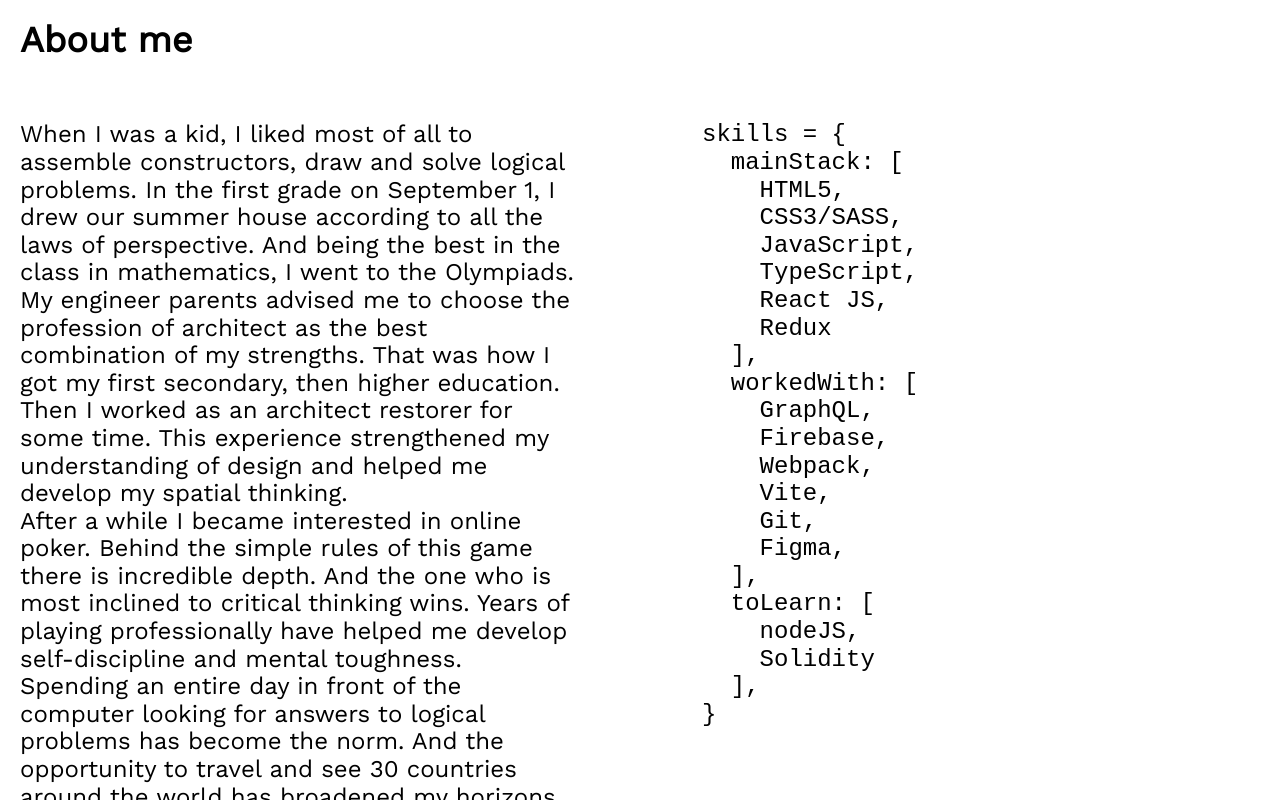
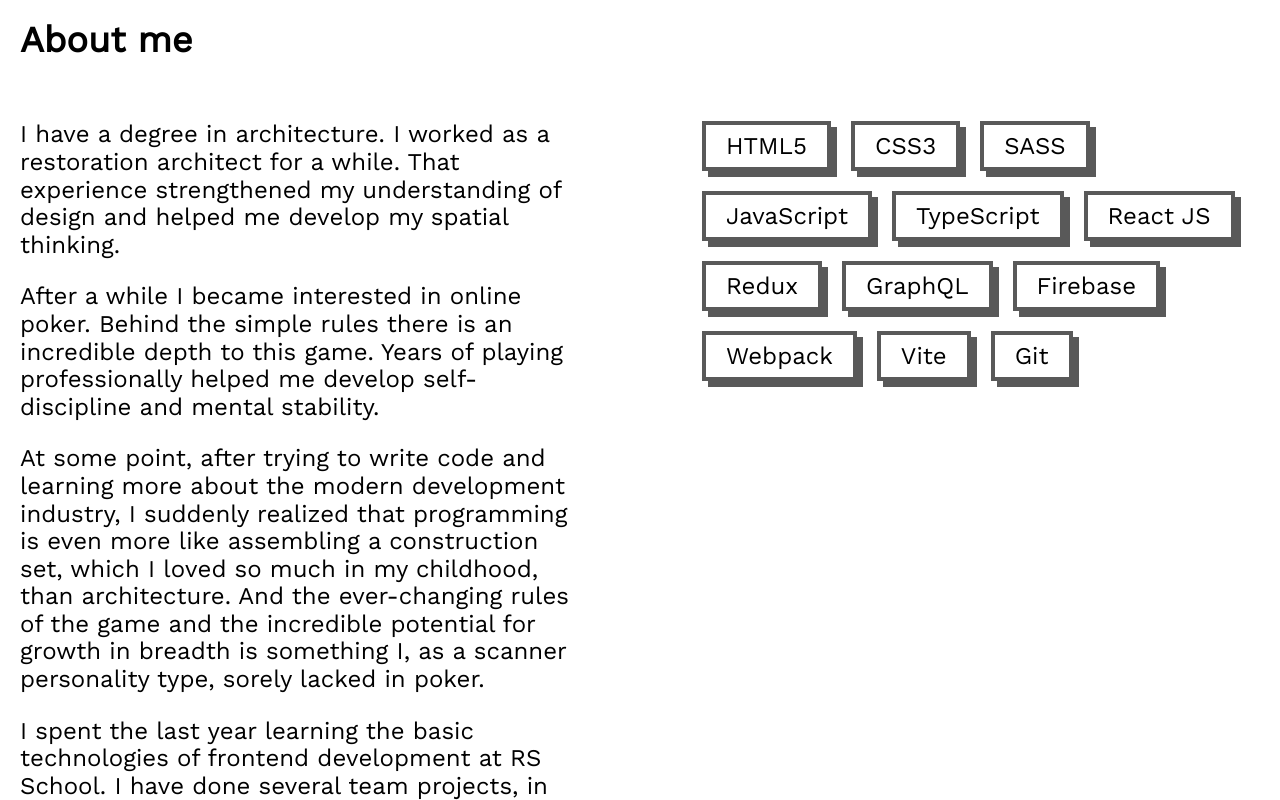
Before and after one commit to Ilichhh/portfolio-website, a React (Vite) app: page / in a window 1280 px wide. Shown: the part 860-1660 px from the top of the page. Built offline with nearby package versions, Linux system fonts and the light colour scheme.

Commit message:
feat: update about section

```diff
--- a/src/components/Header.tsx
+++ b/src/components/Header.tsx
@@ -9,7 +9,7 @@ const HeaderContainer = styled.header`
   align-items: center;
   height: 70px;
   padding: 0 70px;
-  background-color: ${theme.colors.purple};
+  background-color: ${theme.colors.bgLight};
   border-bottom: 4px solid ${theme.colors.textDark};
   transition: all 0.3s ease-in-out;
 `;
--- /dev/null
+++ b/src/components/common/Badges.tsx
@@ -0,0 +1,15 @@
+import styled from 'styled-components';
+import theme from '../../theme';
+
+export const SkillBadge = styled.span<{ color?: string; width?: string }>`
+  display: flex;
+  justify-content: center;
+  align-items: center;
+  height: 50px;
+  width: ${({ width }) => width}px;
+  padding: 20px;
+  border: 4px solid ${theme.colors.textInactive};
+  color: ${theme.colors.textDark};
+  background-color: ${({ color }) => color};
+  box-shadow: 6px 6px ${theme.colors.textInactive};
+`;
--- a/src/components/common/index.ts
+++ b/src/components/common/index.ts
@@ -6,3 +6,4 @@ export {
   TwoColumnsWrapper,
 } from './SectionElements';
 export { LinkButton } from './Buttons';
+export { SkillBadge } from './Badges';
--- a/src/components/sections/AboutSection.tsx
+++ b/src/components/sections/AboutSection.tsx
@@ -10,17 +10,28 @@ import styled from 'styled-components';
 import theme from '../../theme';
 
 import { skillsListData } from '../../data/skillsList';
+import { SkillBadge } from '../../components/common';
 
 const About = styled.div`
   flex: 1 1 0;
 `;
 
-const SkillsList = styled.pre`
+const SkillsList = styled.div`
+  display: flex;
+  flex-wrap: wrap;
+  gap: 20px;
+  align-items: start;
+  justify-content: flex-start;
+  height: 200px;
+  flex: 1 1 0;
   margin: 0;
-  flex: 1 1 0;
 `;
 
 export const AboutSection = () => {
+  const SkillsListNodes = skillsListData.map((skill) => (
+    <SkillBadge key={skill}>{skill}</SkillBadge>
+  ));
+
   return (
     <SectionWrapper id="about" bgColor={theme.colors.bgLight}>
       <Container>
@@ -29,25 +40,14 @@ export const AboutSection = () => {
           <TwoColumnsWrapper>
             <About>
               <p>
-                When I was a kid, I liked most of all to assemble constructors, draw and solve
-                logical problems. In the first grade on September 1, I drew our summer house
-                according to all the laws of perspective. And being the best in the class in
-                mathematics, I went to the Olympiads.
+                I have a degree in architecture. I worked as a restoration architect for a while.
+                That experience strengthened my understanding of design and helped me develop my
+                spatial thinking.
               </p>
               <p>
-                My engineer parents advised me to choose the profession of architect as the best
-                combination of my strengths. That was how I got my first secondary, then higher
-                education. Then I worked as an architect restorer for some time. This experience
-                strengthened my understanding of design and helped me develop my spatial thinking.
-              </p>
-              <p>
-                After a while I became interested in online poker. Behind the simple rules of this
-                game there is incredible depth. And the one who is most inclined to critical
-                thinking wins. Years of playing professionally have helped me develop
-                self-discipline and mental toughness. Spending an entire day in front of the
-                computer looking for answers to logical problems has become the norm. And the
-                opportunity to travel and see 30 countries around the world has broadened my
-                horizons.
+                After a while I became interested in online poker. Behind the simple rules there is
+                an incredible depth to this game. Years of playing professionally helped me develop
+                self-discipline and mental stability.
               </p>
               <p>
                 At some point, after trying to write code and learning more about the modern
@@ -68,7 +68,7 @@ export const AboutSection = () => {
                 will definitely not happen in the near future, I will be in IT for a long time.
               </p>
             </About>
-            <SkillsList>{skillsListData}</SkillsList>
+            <SkillsList>{SkillsListNodes}</SkillsList>
           </TwoColumnsWrapper>
         </SectionContent>
       </Container>
--- a/src/data/skillsList.ts
+++ b/src/data/skillsList.ts
@@ -1,23 +1,14 @@
-export const skillsListData = `skills = {
-  mainStack: [
-    HTML5,
-    CSS3/SASS,
-    JavaScript,
-    TypeScript,
-    React JS,
-    Redux
-  ],
-  workedWith: [
-    GraphQL,
-    Firebase,
-    Webpack,
-    Vite,
-    Git,
-    Figma,
-  ],
-  toLearn: [
-    nodeJS,
-    Solidity
-  ],
-}
-`;
+export const skillsListData = [
+  'HTML5',
+  'CSS3',
+  'SASS',
+  'JavaScript',
+  'TypeScript',
+  'React JS',
+  'Redux',
+  'GraphQL',
+  'Firebase',
+  'Webpack',
+  'Vite',
+  'Git',
+];
--- a/src/globalStyles.ts
+++ b/src/globalStyles.ts
@@ -21,7 +21,7 @@ const GlobalStyles = createGlobalStyle`
     color: ${theme.colors.textDark};
   }
   p {
-    margin: 0;
+    margin-top: 0;
   }
   * {
     box-sizing: border-box;
--- a/src/theme.ts
+++ b/src/theme.ts
@@ -4,6 +4,7 @@ const theme = {
     bgDark: '#1c1c1c',
     textLight: '#747474',
     textDark: '#000000',
+    textInactive: '#595959',
     yellow: '#FDFD96',
     green: '#BAFCA2',
     pink: '#FFC0CB',
```
Also changed, not shown: src/about.txt.
